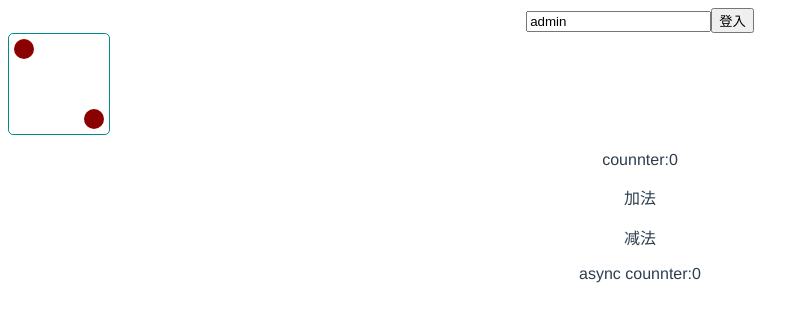
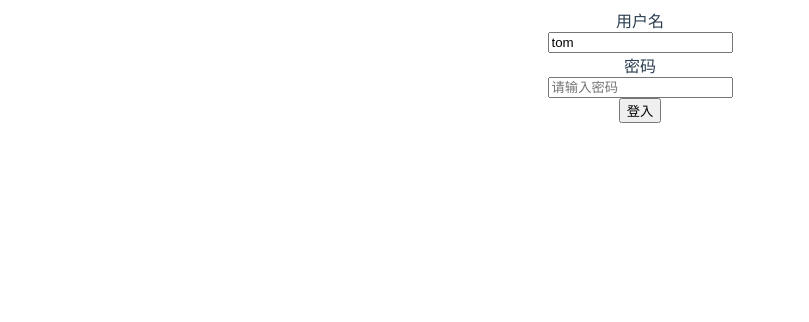
Before and after one commit to zhangzeyu007/vue, a Vue app: page /demo in a window 1280 px wide. Before the commit this address led to /login. Shown: the top 322 px of the page, without its empty margins (0-809 px from the left). Built offline with nearby package versions, Linux system fonts and the light colour scheme.

Commit message:
feat:修改

```diff
--- a/src/components/form/KFormItem.vue
+++ b/src/components/form/KFormItem.vue
@@ -3,7 +3,7 @@
  * @Author: 张泽雨
  * @Date: 2022-04-18 11:16:26
  * @LastEditors: 张泽雨
- * @LastEditTime: 2022-04-18 12:25:45
+ * @LastEditTime: 2022-04-18 12:57:13
  * @FilePath: \vue\src\components\form\KFormItem.vue
 -->
 <template>
@@ -53,11 +53,11 @@ export default {
     validate() {
       // 校验规则
       const rules = this.form.rules[this.prop];
-      //当前值
+      // 当前值
       const value = this.form.model[this.prop];
       // 创建一个校验器的实例
       const schema = new Schema({ [this.prop]: rules });
-      // 校验 返回Promise
+      // 校验返回Promise
       return schema.validate({ [this.prop]: value }, errors => {
         if (errors) {
           this.error = errors[0].message;
--- a/src/permission.js
+++ b/src/permission.js
@@ -2,14 +2,14 @@
  * @Description: 组件
  * @Author: 海象
  * @Date: 2020-12-15 16:50:19
- * @LastEditors: 海象
- * @LastEditTime: 2020-12-15 17:16:08
+ * @LastEditors: 张泽雨
+ * @LastEditTime: 2022-04-18 13:08:23
  */
 
 import router from "./router";
 import store from "./store";
 
-const whiteList = ["/login"]; // 无需令牌白名单
+const whiteList = ["/demo"]; // 无需令牌白名单
 router.beforeEach(async (to, from, next) => {
   // 获取令牌判断用户是否是登录
   const hasToken = localStorage.getItem("token");
--- a/src/router/index.js
+++ b/src/router/index.js
@@ -2,8 +2,8 @@
  * @Description: 组件
  * @Author: 小鱼
  * @Date: 2020-10-06 18:06:45
- * @LastEditors: 海象
- * @LastEditTime: 2021-01-31 16:13:52
+ * @LastEditors: 张泽雨
+ * @LastEditTime: 2022-04-18 13:04:34
  */
 import Vue from "vue";
 import VueRouter from "vue-router";
@@ -48,6 +48,14 @@ export const constRoutes = [
       title: "Home" // 导航菜单项标题
     },
     component: () => import("@/views/Home")
+  },
+  {
+    path: "/demo",
+    name: "Demo",
+    meta: {
+      title: "Demo" // 导航菜单项标题
+    },
+    component: () => import("@/views/Demo")
   }
 ];
 // 权限页面: 受保护的页面, 要求用户登录并拥有访问权限的角色才能访问
--- a/src/store/user.js
+++ b/src/store/user.js
@@ -2,8 +2,8 @@
  * @Description: 组件
  * @Author: 海象
  * @Date: 2020-12-13 11:41:32
- * @LastEditors: 海象
- * @LastEditTime: 2020-12-15 21:17:44
+ * @LastEditors: 张泽雨
+ * @LastEditTime: 2022-04-18 13:06:38
  */
 import { login, getInfo } from "@/api/user";
 
@@ -25,7 +25,6 @@ const mutations = {
 const actions = {
   // 模拟用户登录
   login({ commit }, userInfo) {
-    console.log(userInfo);
     return login(userInfo).then(res => {
       commit("setToken", res.data);
       localStorage.setItem("token", res.data);
--- /dev/null
+++ b/src/views/Demo.vue
@@ -0,0 +1,26 @@
+<!--
+ * @Description:
+ * @Author: 张泽雨
+ * @Date: 2022-04-18 13:04:08
+ * @LastEditors: 张泽雨
+ * @LastEditTime: 2022-04-18 13:15:57
+ * @FilePath: \vue\src\views\Demo.vue
+-->
+<template>
+  <div class="">
+    <!-- Form 表单 -->
+    <From />
+  </div>
+</template>
+
+<script>
+import From from "../components/form/index.vue";
+
+export default {
+  components: {
+    From
+  }
+};
+</script>
+
+<style scoped></style>
```
